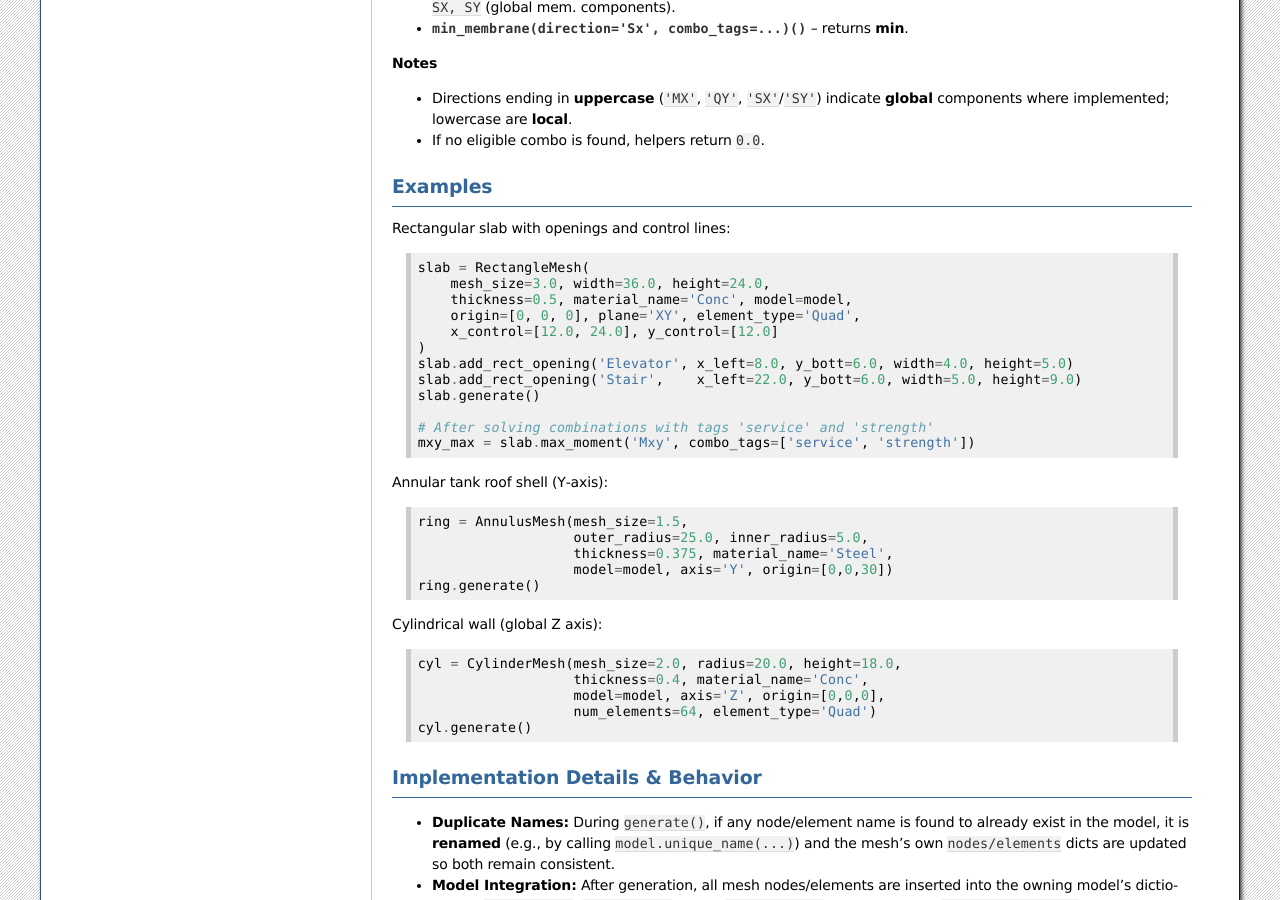
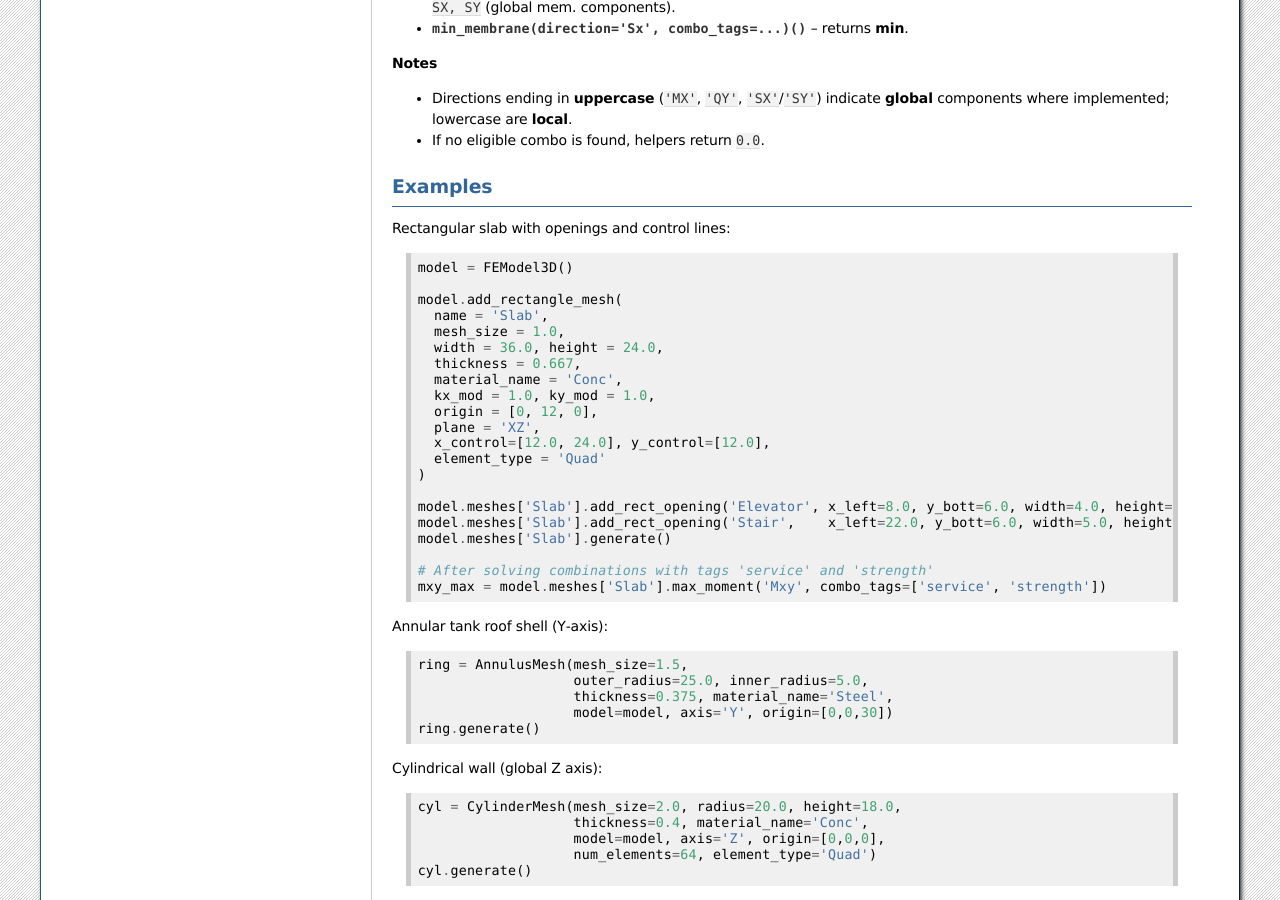
Before and after one commit to JWock82/Pynite, a Sphinx documentation site: the page built from docs/source/meshes.rst, in a window 1280 px wide and 900 px high, scrolled down 4089 px. Built offline with Sphinx 7.4.7, drawn with Linux system fonts in a browser that asks for light colours; some of the changed text lies outside the part shown.

Commit message:
Improved example problem

```diff
--- a/docs/source/meshes.rst
+++ b/docs/source/meshes.rst
@@ -261,18 +261,27 @@ Examples
 
 Rectangular slab with openings and control lines::
 
-    slab = RectangleMesh(
-        mesh_size=3.0, width=36.0, height=24.0,
-        thickness=0.5, material_name='Conc', model=model,
-        origin=[0, 0, 0], plane='XY', element_type='Quad',
-        x_control=[12.0, 24.0], y_control=[12.0]
+    model = FEModel3D()
+
+    model.add_rectangle_mesh(
+      name = 'Slab',
+      mesh_size = 1.0,
+      width = 36.0, height = 24.0,
+      thickness = 0.667,
+      material_name = 'Conc',
+      kx_mod = 1.0, ky_mod = 1.0,
+      origin = [0, 12, 0],
+      plane = 'XZ',
+      x_control=[12.0, 24.0], y_control=[12.0],
+      element_type = 'Quad'
     )
-    slab.add_rect_opening('Elevator', x_left=8.0, y_bott=6.0, width=4.0, height=5.0)
-    slab.add_rect_opening('Stair',    x_left=22.0, y_bott=6.0, width=5.0, height=9.0)
-    slab.generate()
+
+    model.meshes['Slab'].add_rect_opening('Elevator', x_left=8.0, y_bott=6.0, width=4.0, height=5.0)
+    model.meshes['Slab'].add_rect_opening('Stair',    x_left=22.0, y_bott=6.0, width=5.0, height=9.0)
+    model.meshes['Slab'].generate()
 
     # After solving combinations with tags 'service' and 'strength'
-    mxy_max = slab.max_moment('Mxy', combo_tags=['service', 'strength'])
+    mxy_max = model.meshes['Slab'].max_moment('Mxy', combo_tags=['service', 'strength'])
 
 Annular tank roof shell (Y‑axis)::
 
```
Also changed, not shown: other parts of docs/source/meshes.rst (+1 -1 lines).
